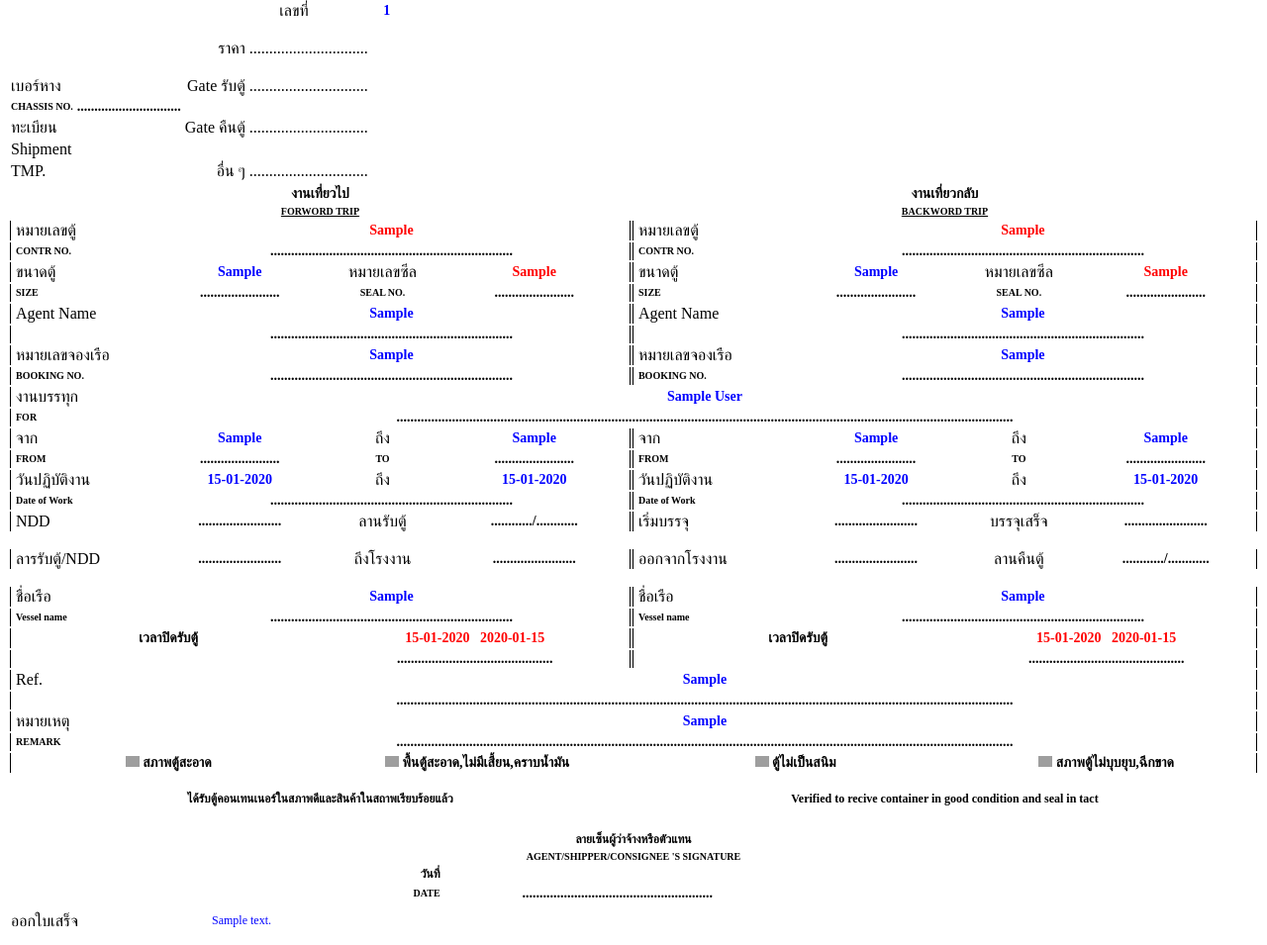
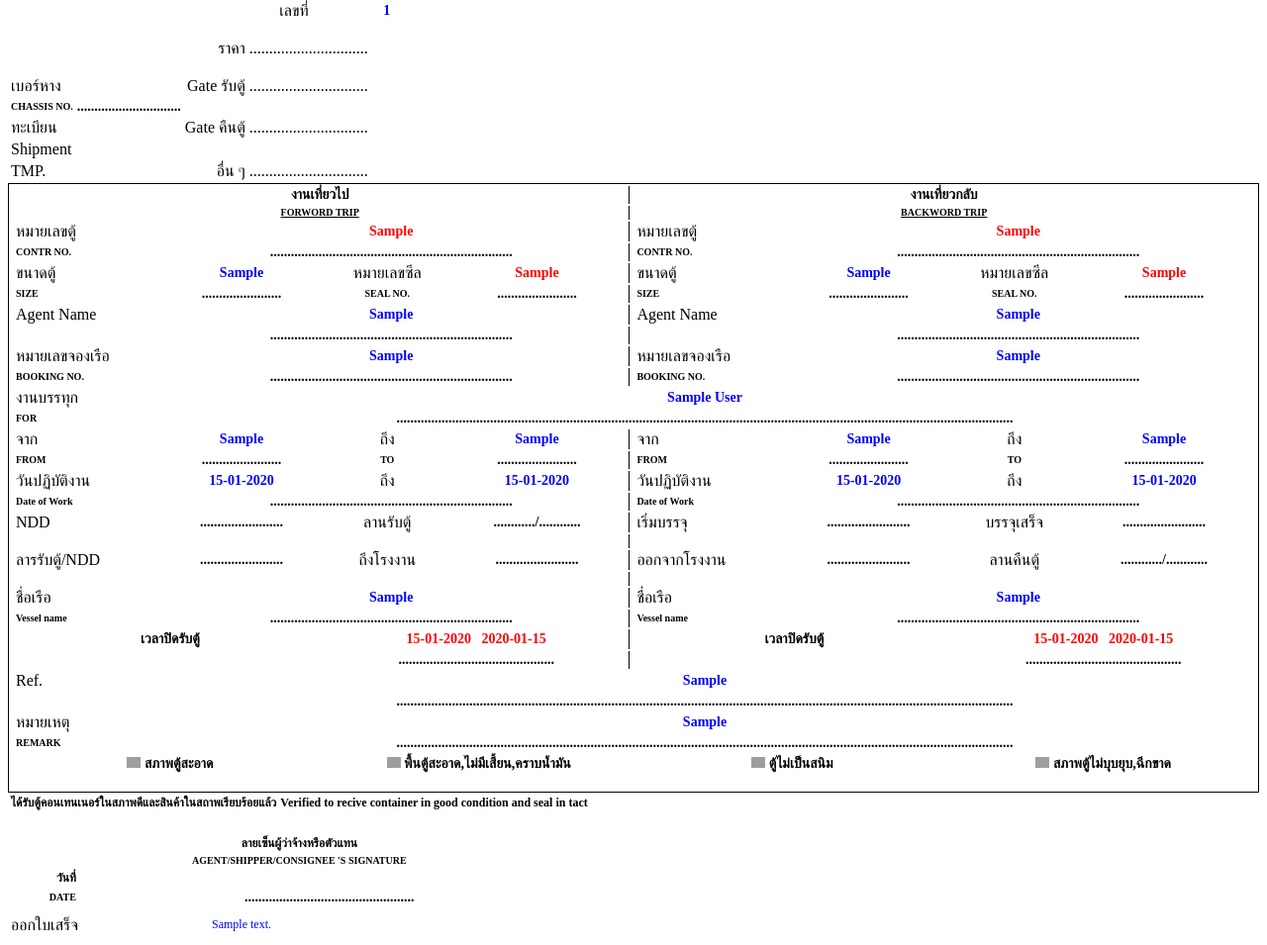
Before and after one commit to suwajanee/ndd, a Django app: template templates/pdf_template/full_template.html in a window 1280 px wide. Shown: the part 395-1350 px from the top of the page at 99% size. Run offline with Django 3.2, Linux system fonts and the light colour scheme; tables that the repository leaves empty hold one stand-in row (values such as "Sample post"); the template is opened without the code that fills it: values that come from a table or form of the project are taken from there, most other values are stand-ins (such as "Sample title", 1, 10 or a date in 2020); some web fonts are replaced; grey boxes are pictures that could not be loaded.

Commit message:
Fix css for pdf template

```diff
--- a/static/css/style-pdf.css
+++ b/static/css/style-pdf.css
@@ -3,66 +3,25 @@ body {
     font-weight: bold;
 }
 
-/* Size and frame */
-@page {
-    /* size: a4 portrait; */
-    size: 8.5in 11in;
-    margin: 30pt;
-    @frame header_frame {           /* Static Frame */
-      -pdf-frame-content: header_content;
-      left: 0.5in; width: 7.5in; top: 5pt; height: auto;
-    }
-    @frame content_frame {          /* Content Frame */
-    -pdf-frame-content: left_content;
-      left: 0.5in; width: 3.75in; top: 90pt; height: auto;
-    }
-    @frame content_frame {          /* Content Frame */
-    -pdf-frame-content: right_content;
-    left: 4.25in; width: 3.75in; top: 90pt; height: auto;
-    }
-    @frame content_frame {          /* Content Frame */
-    -pdf-frame-content: table_content;
-    left: 0.5in; width: 7.5in; top: 210pt; height: auto;
-    }
-    /* @frame footer_frame {           Another static Frame
-      -pdf-frame-content: footer_content;
-      left: 50pt; width: 100%; top: 600pt; height: 20pt;
-    } */
-  }
+table.border-out {border:1px solid #000;}
+td {border:none;}
+tr {border:none;}
 
 /* Border */
-.border-top {
-    border-left: 1px solid black;
-    border-right: 1px solid black;
-    border-top: 1px solid black;
+.pr-5 {
+    padding-right: 5px
+}
+
+.pl-5 {
+    padding-left: 5px
+}
+
+.pt-5 {
     padding-top: 5px
 }
 
-.border-right {
+td.border-r {
     border-right: 1px solid black;
-    padding-right: 5px
-}
-
-.border-left {
-    border-left: 1px solid black;
-    padding-left: 5px
-}
-
-.border-bottom {
-    border-bottom: 1px solid black;
-}
-
-.border-top {
-    border-left: 1px solid black;
-    border-right: 1px solid black;
-    border-top: 1px solid black;
-}
-
-.border-right-left {
-    border-right: 1px solid black;
-    padding-right: 5px;
-    border-left: 1px solid black;
-    padding-left: 5px;
 }
 
 /* Text format */
--- a/templates/pdf_template/full_template.html
+++ b/templates/pdf_template/full_template.html
@@ -10,6 +10,29 @@
   <link rel="stylesheet" href="{{ base_dir }}\..\static\css\style-pdf.css" />
   <link rel="stylesheet" href="https://cdnjs.cloudflare.com/ajax/libs/font-awesome/4.7.0/css/font-awesome.min.css">
   <style type='text/css'>
+    /* Size and frame */
+    @page {
+      /* size: a4 portrait; */
+      size: 8.5in 11in;
+      margin: 30pt;
+      @frame header_frame {           /* Static Frame */
+        -pdf-frame-content: header_content;
+        left: 0.5in; width: 7.5in; top: 5pt; height: auto;
+      }
+      @frame content_frame {          /* Content Frame */
+      -pdf-frame-content: left_content;
+        left: 0.5in; width: 3.75in; top: 90pt; height: auto;
+      }
+      @frame content_frame {          /* Content Frame */
+      -pdf-frame-content: right_content;
+      left: 4.25in; width: 3.75in; top: 90pt; height: auto;
+      }
+      @frame content_frame {          /* Content Frame */
+      -pdf-frame-content: table_content;
+      left: 0.5in; width: 7.5in; top: 210pt; height: auto;
+      }
+    }
+
     @font-face {
       font-family: THSarabunNew;
       src: url("{{ base_dir }}\..\static\fonts\thsarabunnew-webfont.ttf");
@@ -125,191 +148,193 @@
         </div>
 
         <div id="table_content">
-          <table>
-            <tr class="center border-top">
-              <td colspan=4>งานเที่ยวไป</td>
+          <table class="border-out">
+            <tr class="center pt-5">
+              <td colspan=4 class="border-r">งานเที่ยวไป</td>
               <td colspan=4>งานเที่ยวกลับ</td>
             </tr>
-            <tr class="small text-center border-right-left">
-              <td colspan=4><u>FORWORD TRIP</u></td>
+            <tr class="small text-center">
+              <td colspan=4 class="border-r"><u>FORWORD TRIP</u></td>
               <td colspan=4><u>BACKWORD TRIP</u></td>
             </tr>
             <tr class="big">
-              <td class="border-left">หมายเลขตู้</td>
-              <td colspan=3 class="center text-red border-right">{{ booking.container_no }}</td>
-              <td class="border-left">หมายเลขตู้</td>
-              <td colspan=3 class="center text-red border-right">{{ booking.container_no }}</td>
+              <td class="pl-5">หมายเลขตู้</td>
+              <td colspan=3 class="center text-red pr-5 border-r">{{ booking.container_no }}</td>
+              <td class="pl-5">หมายเลขตู้</td>
+              <td colspan=3 class="center text-red pr-5">{{ booking.container_no }}</td>
             </tr>
             <tr class="small">
-              <td class="border-left">CONTR NO.</td>
-              <td colspan=3 class="center border-right">......................................................................</td>
-              <td class="border-left">CONTR NO.</td>
-              <td colspan=3 class="center border-right">......................................................................</td>
+              <td class="pl-5">CONTR NO.</td>
+              <td colspan=3 class="center pr-5 border-r">......................................................................</td>
+              <td class="pl-5">CONTR NO.</td>
+              <td colspan=3 class="center pr-5">......................................................................</td>
             </tr>
             <tr class="big">
-              <td class="border-left">ขนาดตู้</td>
+              <td class="pl-5">ขนาดตู้</td>
               <td class="center text-blue">{{ booking.size }}</td>
               <td class="text-center">หมายเลขซีล</td>
-              <td class="center text-red border-right">{{ booking.seal_no }}</td>
-              <td class="border-left">ขนาดตู้</td>
+              <td class="center text-red pr-5 border-r">{{ booking.seal_no }}</td>
+              <td class="pl-5">ขนาดตู้</td>
               <td class="center text-blue">{{ booking.size }}</td>
               <td class="text-center">หมายเลขซีล</td>
-              <td class="center text-red border-right">{{ booking.seal_no }}</td>
+              <td class="center text-red pr-5">{{ booking.seal_no }}</td>
             </tr>
             <tr class="small">
-              <td class="border-left">SIZE</td>
+              <td class="pl-5">SIZE</td>
               <td class="center">.......................</td>
               <td class="text-center">SEAL NO.</td>
-              <td class="center border-right">.......................</td>
-              <td class="border-left">SIZE</td>
+              <td class="center pr-5 border-r">.......................</td>
+              <td class="pl-5">SIZE</td>
               <td class="center">.......................</td>
               <td class="text-center">SEAL NO.</td>
-              <td class="center border-right">.......................</td>
+              <td class="center pr-5">.......................</td>
             </tr>
             <tr class="big">
-              <td class="border-left">Agent Name</td>
-              <td colspan=3 class="center text-blue border-right">{{ booking.agent }}</td>
-              <td class="border-left">Agent Name</td>
-              <td colspan=3 class="center text-blue border-right">{{ booking.agent }}</td>
+              <td class="pl-5">Agent Name</td>
+              <td colspan=3 class="center text-blue pr-5 border-r">{{ booking.agent }}</td>
+              <td class="pl-5">Agent Name</td>
+              <td colspan=3 class="center text-blue pr-5">{{ booking.agent }}</td>
             </tr>
             <tr class="small">
-              <td class="border-left"></td>
-              <td colspan=3 class="center border-right">......................................................................</td>
-              <td class="border-left"></td>
-              <td colspan=3 class="center border-right">......................................................................</td>
+              <td class="pl-5"></td>
+              <td colspan=3 class="center pr-5 border-r">......................................................................</td>
+              <td class="pl-5"></td>
+              <td colspan=3 class="center pr-5">......................................................................</td>
             </tr>
             <tr class="big">
-              <td class="border-left">หมายเลขจองเรือ</td>
-              <td colspan=3 class="center text-blue border-right">{{ booking.booking_no }}</td>
-              <td class="border-left">หมายเลขจองเรือ</td>
-              <td colspan=3 class="center text-blue border-right">{{ booking.booking_no }}</td>
+              <td class="pl-5">หมายเลขจองเรือ</td>
+              <td colspan=3 class="center text-blue pr-5 border-r">{{ booking.booking_no }}</td>
+              <td class="pl-5">หมายเลขจองเรือ</td>
+              <td colspan=3 class="center text-blue pr-5">{{ booking.booking_no }}</td>
             </tr>
             <tr class="small">
-              <td class="border-left">BOOKING NO.</td>
-              <td colspan=3 class="center border-right">......................................................................</td>
-              <td class="border-left">BOOKING NO.</td>
-              <td colspan=3 class="center border-right">......................................................................</td>
+              <td class="pl-5">BOOKING NO.</td>
+              <td colspan=3 class="center pr-5 border-r">......................................................................</td>
+              <td class="pl-5">BOOKING NO.</td>
+              <td colspan=3 class="center pr-5">......................................................................</td>
             </tr>
             <tr class="big">
-              <td class="border-left">งานบรรทุก</td>
-              <td colspan=7 class="center text-blue border-right">{{ booking.shipper }}</td>
+              <td class="pl-5">งานบรรทุก</td>
+              <td colspan=7 class="center text-blue pr-5">{{ booking.shipper }}</td>
             </tr>
             <tr class="small">
-              <td class="border-left">FOR</td>
-              <td colspan=7 class="center border-right">..................................................................................................................................................................................</td>
+              <td class="pl-5">FOR</td>
+              <td colspan=7 class="center pr-5">..................................................................................................................................................................................</td>
             </tr>
             <tr class="big">
-              <td class="border-left">จาก</td>
+              <td class="pl-5">จาก</td>
               <td class="center text-blue">{{ booking.pickup_from }}</td>
               <td class="text-center">ถึง</td>
-              <td class="center text-blue border-right">{{ booking.factory }}</td>
-              <td class="border-left">จาก</td>
+              <td class="center text-blue pr-5 border-r">{{ booking.factory }}</td>
+              <td class="pl-5">จาก</td>
               <td class="center text-blue">{{ booking.factory }}</td>
               <td class="text-center">ถึง</td>
-              <td class="center text-blue border-right">{{ booking.return_to }}</td>
+              <td class="center text-blue pr-5">{{ booking.return_to }}</td>
             </tr>
             <tr class="small">
-              <td class="border-left">FROM</td>
+              <td class="pl-5">FROM</td>
               <td class="center">.......................</td>
               <td class="text-center">TO</td>
-              <td class="center border-right">.......................</td>
-              <td class="border-left">FROM</td>
+              <td class="center pr-5 border-r">.......................</td>
+              <td class="pl-5">FROM</td>
               <td class="center">.......................</td>
               <td class="text-center">TO</td>
-              <td class="center border-right">.......................</td>
+              <td class="center pr-5">.......................</td>
             </tr>
             <tr class="big">
-              <td width=350px class="border-left">วันปฏิบัติงาน</td>
+              <td width=350px class="pl-5">วันปฏิบัติงาน</td>
               <td width=350px class="center text-blue">{{ booking.pickup_date | date:'d-m-Y' }}</td>
               <td width=250px class="text-center">ถึง</td>
-              <td width=350px class="center text-blue border-right">{{ booking.factory_date | date:'d-m-Y' }}</td>
-              <td width=350px class="border-left">วันปฏิบัติงาน</td>
+              <td width=350px class="center text-blue pr-5 border-r">{{ booking.factory_date | date:'d-m-Y' }}</td>
+              <td width=350px class="pl-5">วันปฏิบัติงาน</td>
               <td width=350px class="center text-blue">{{ booking.factory_date | date:'d-m-Y' }}</td>
               <td width=250px class="text-center">ถึง</td>
-              <td width=350px class="center text-blue border-right">{{ booking.return_date | date:'d-m-Y' }}</td>
+              <td width=350px class="center text-blue pr-5">{{ booking.return_date | date:'d-m-Y' }}</td>
             </tr>
             <tr class="small">
-              <td class="border-left">Date of Work</td>
-              <td colspan=3 class="center border-right">......................................................................</td>
-              <td class="border-left">Date of Work</td>
-              <td colspan=3 class="center border-right">......................................................................</td>
+              <td class="pl-5">Date of Work</td>
+              <td colspan=3 class="center pr-5 border-r">......................................................................</td>
+              <td class="pl-5">Date of Work</td>
+              <td colspan=3 class="center pr-5">......................................................................</td>
             </tr>
             <tr class="big">
-              <td class="border-left">NDD</td>
+              <td class="pl-5">NDD</td>
               <td class="center">........................</td>
               <td class="text-center">ลานรับตู้</td>
-              <td class="center border-right">............/............</td>
-              <td class="border-left">เริ่มบรรจุ</td>
+              <td class="center pr-5 border-r">............/............</td>
+              <td class="pl-5">เริ่มบรรจุ</td>
               <td class="center">........................</td>
               <td class="text-center">บรรจุเสร็จ</td>
-              <td class="center border-right">........................</td>
+              <td class="center pr-5">........................</td>
             </tr>
-            <tr class="small border-right-left">
-              <td colspan=4></td>
+            <tr class="small pr-5 pl-5">
+              <td colspan=4 class="border-r"></td>
             </tr>
             <tr class="big">
-              <td class="border-left">ลารรับตู้/NDD</td>
+              <td class="pl-5">ลารรับตู้/NDD</td>
               <td class="center">........................</td>
               <td class="text-center">ถึงโรงงาน</td>
-              <td class="center border-right">........................</td>
-              <td class="border-left">ออกจากโรงงาน</td>
+              <td class="center pr-5 border-r">........................</td>
+              <td class="pl-5">ออกจากโรงงาน</td>
               <td class="center">........................</td>
               <td class="text-center">ลานคืนตู้</td>
-              <td class="center border-right">............/............</td>
+              <td class="center pr-5">............/............</td>
             </tr>
-            <tr class="small border-right-left">
-                <td colspan=4></td>
+            <tr class="small pr-5 pl-5">
+                <td colspan=4 class="border-r"></td>
               </tr>
             <tr class="big">
-              <td class="border-left">ชื่อเรือ</td>
-              <td colspan=3 class="center text-blue border-right">{{ booking.vessel }}</td>
-              <td class="border-left">ชื่อเรือ</td>
-              <td colspan=3 class="center text-blue border-right">{{ booking.vessel }}</td>
+              <td class="pl-5">ชื่อเรือ</td>
+              <td colspan=3 class="center text-blue pr-5 border-r">{{ booking.vessel }}</td>
+              <td class="pl-5">ชื่อเรือ</td>
+              <td colspan=3 class="center text-blue pr-5">{{ booking.vessel }}</td>
             </tr>
             <tr class="small">
-              <td class="border-left">Vessel name</td>
-              <td colspan=3 class="center border-right">......................................................................</td>
-              <td class="border-left">Vessel name</td>
-              <td colspan=3 class="center border-right">......................................................................</td>
+              <td class="pl-5">Vessel name</td>
+              <td colspan=3 class="center pr-5 border-r">......................................................................</td>
+              <td class="pl-5">Vessel name</td>
+              <td colspan=3 class="center pr-5">......................................................................</td>
             </tr>
             <tr class="big">
-              <td colspan=2 class="center border-left">เวลาปิดรับตู้</td>
-              <td colspan=2 class="center text-red border-right">{{ booking.closing_date | date:'d-m-Y' }}&nbsp;&nbsp;&nbsp;{{ booking.closing_time }}</td>
-              <td colspan=2 class="center border-left">เวลาปิดรับตู้</td>
-              <td colspan=2 class="center text-red border-right">{{ booking.closing_date | date:'d-m-Y' }}&nbsp;&nbsp;&nbsp;{{ booking.closing_time }}</td>
+              <td colspan=2 class="center pl-5">เวลาปิดรับตู้</td>
+              <td colspan=2 class="center text-red pr-5 border-r">{{ booking.closing_date | date:'d-m-Y' }}&nbsp;&nbsp;&nbsp;{{ booking.closing_time }}</td>
+              <td colspan=2 class="center pl-5">เวลาปิดรับตู้</td>
+              <td colspan=2 class="center text-red pr-5">{{ booking.closing_date | date:'d-m-Y' }}&nbsp;&nbsp;&nbsp;{{ booking.closing_time }}</td>
             </tr>
             <tr class="small">
-              <td colspan=2 class="border-left"></td>
-              <td colspan=2 class="center border-right">.............................................</td>
-              <td colspan=2 class="border-left"></td>
-              <td colspan=2 class="center border-right">.............................................</td>
+              <td colspan=2 class="pl-5"></td>
+              <td colspan=2 class="center pr-5 border-r">.............................................</td>
+              <td colspan=2 class="pl-5"></td>
+              <td colspan=2 class="center pr-5">.............................................</td>
             </tr>
 
             <tr class="big">
-              <td class="border-left">Ref.</td>
-              <td colspan=7 class="center text-blue border-right">{{ booking.ref }}</td>
+              <td class="pl-5">Ref.</td>
+              <td colspan=7 class="center text-blue pr-5">{{ booking.ref }}</td>
             </tr>
             <tr class="small">
-              <td class="border-left">&nbsp;</td>
-              <td colspan=7 class="center border-right">..................................................................................................................................................................................</td>
+              <td class="pl-5">&nbsp;</td>
+              <td colspan=7 class="center pr-5">..................................................................................................................................................................................</td>
             </tr>
             <tr class="big">
-              <td class="border-left">หมายเหตุ</td>
-              <td colspan=7 class="center text-blue border-right">{{ booking.remark }}</td>
+              <td class="pl-5">หมายเหตุ</td>
+              <td colspan=7 class="center text-blue pr-5">{{ booking.remark }}</td>
             </tr>
             <tr class="small">
-              <td class="border-left">REMARK</td>
-              <td colspan=7 class="center border-right">..................................................................................................................................................................................</td>
+              <td class="pl-5">REMARK</td>
+              <td colspan=7 class="center pr-5">..................................................................................................................................................................................</td>
             </tr>
             <tr class="big">
-              <td colspan=2 class="center border-left"><img src="{{ base_dir }}\..\static\images\square.png" style="width:14px; height:auto;">&nbsp;สภาพตู้สะอาด</td>
+              <td colspan=2 class="center pl-5"><img src="{{ base_dir }}\..\static\images\square.png" style="width:14px; height:auto;">&nbsp;สภาพตู้สะอาด</td>
               <td colspan=2 class="center"><img src="{{ base_dir }}\..\static\images\square.png" style="width:14px; height:auto;">&nbsp;พื้นตู้สะอาด,ไม่มีเสี้ยน,คราบน้ำมัน</td>
               <td colspan=2 class="center"><img src="{{ base_dir }}\..\static\images\square.png" style="width:14px; height:auto;">&nbsp;ตู้ไม่เป็นสนิม</td>
-              <td colspan=2 class="center border-right"><img src="{{ base_dir }}\..\static\images\square.png" style="width:14px; height:auto;">&nbsp;สภาพตู้ไม่บุบยุบ,ฉีกขาด</td>
+              <td colspan=2 class="center pr-5"><img src="{{ base_dir }}\..\static\images\square.png" style="width:14px; height:auto;">&nbsp;สภาพตู้ไม่บุบยุบ,ฉีกขาด</td>
             </tr>
-            <tr class="small border-right-left border-bottom">
+            <tr class="small pr-5-left border-bottom">
               <td colspan=8></td>
             </tr>
+            </table>
+          <table>
             <tr class="text-center text-footer">
               <td colspan=4>ได้รับตู้คอนเทนเนอร์ในสภาพดีและสินค้าในสถาพเรียบร้อยแล้ว</td>
               <td colspan=4>Verified to recive container in good condition and seal in tact</td>
@@ -329,7 +354,7 @@
             </tr>
             <tr class="small">
                 <td colspan=3 class="text-right">DATE</td>
-                <td colspan=2 class="center">.......................................................</td>
+                <td colspan=2 class="center">.................................................</td>
                 <td colspan=3></td>
             </tr>
           </table>
```
Also changed, not shown: templates/pdf_template/bw_template.html (+122 -97 lines), templates/pdf_template/fw_template.html (+121 -96 lines).
